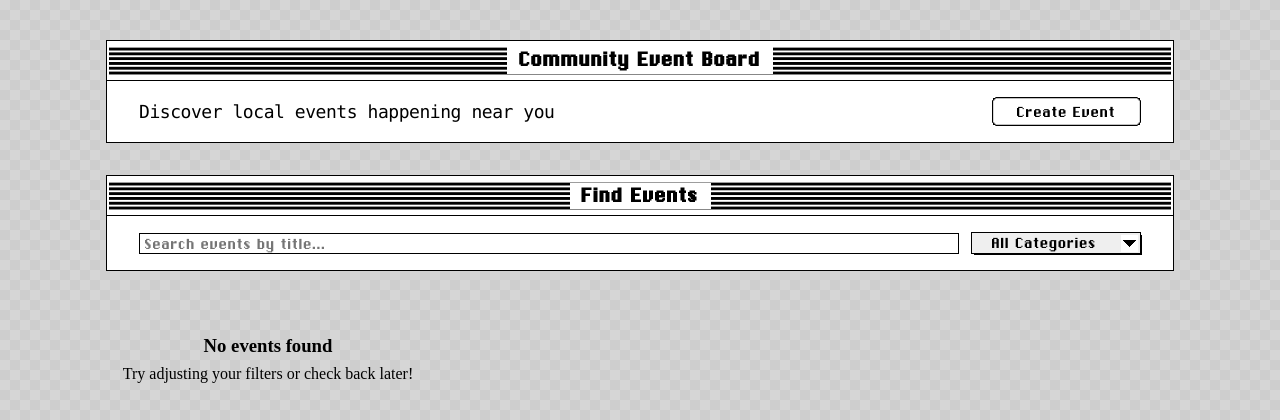
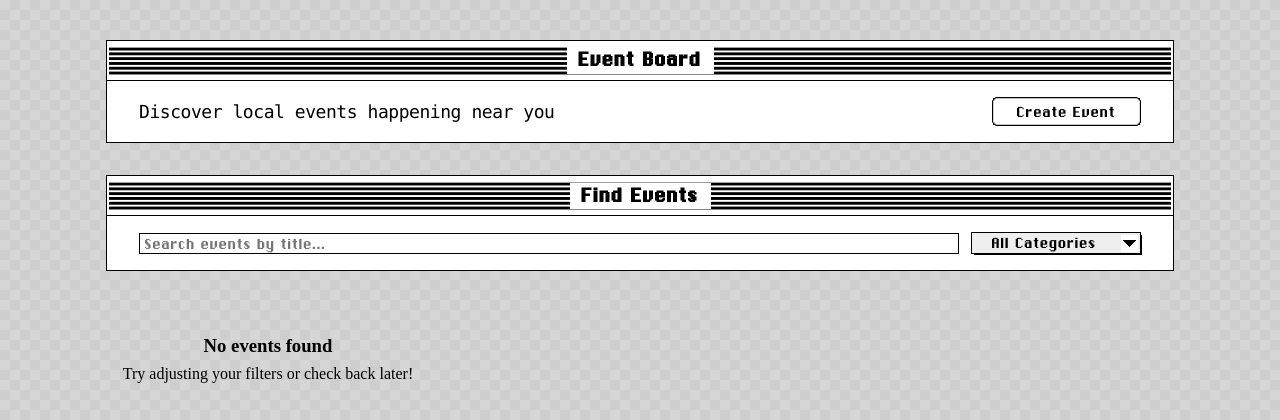
Before and after one commit to Huda-Mansoori/ai-community-event-board, a Flask app: page / in a window 1280 px wide. Shown: the top 420 px of the page. Run offline with Flask 3, Linux system fonts and the light colour scheme; data that the repository does not hold is empty; some libraries are stand-ins or nearby versions.

Commit message:
Changed Title

```diff
--- a/templates/index.html
+++ b/templates/index.html
@@ -3,7 +3,7 @@
 <head>
     <meta charset="UTF-8">
     <meta name="viewport" content="width=device-width, initial-scale=1.0">
-    <title>Community Event Board</title>
+    <title>Event Board</title>
     <link rel="stylesheet" href="{{ url_for('static', filename='css/system.css') }}">
     <link rel="stylesheet" href="{{ url_for('static', filename='css/style.css') }}">
 </head>
@@ -12,7 +12,7 @@
         <div class="window header-window">
             <div class="title-bar">
                 <button aria-label="Close" disabled class="close hidden"></button>
-                <h1 class="title">Community Event Board</h1>
+                <h1 class="title">Event Board</h1>
                 <button aria-label="Resize" disabled class="resize hidden"></button>
             </div>
             <div class="separator"></div>
```
Also changed, not shown: 1 other file.
